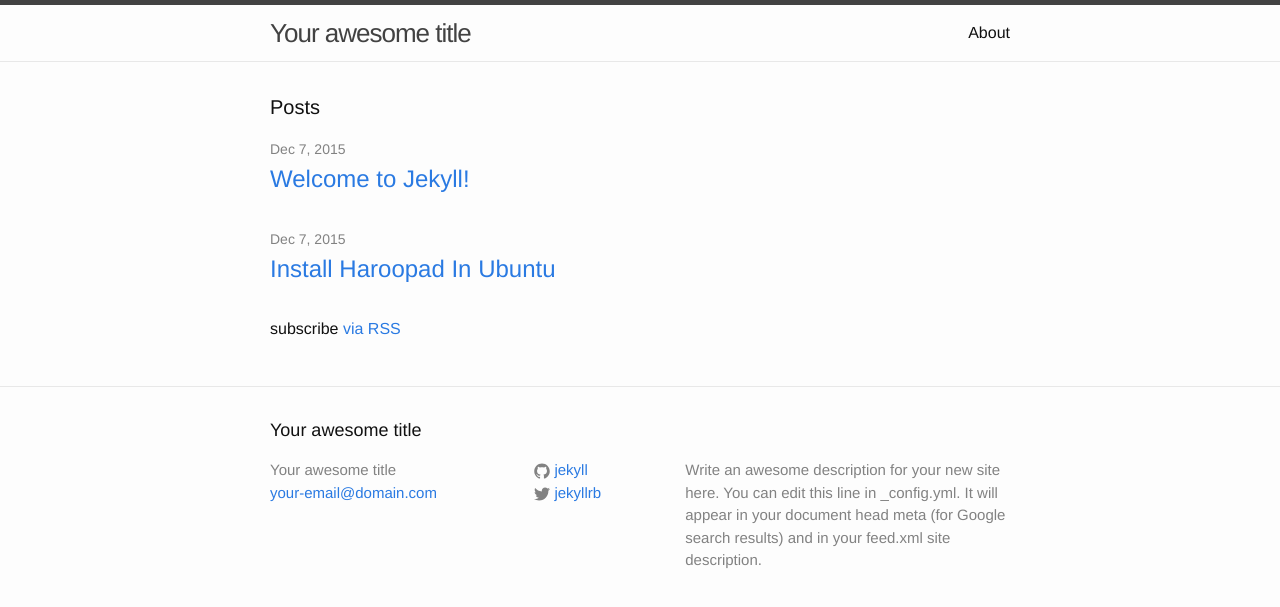
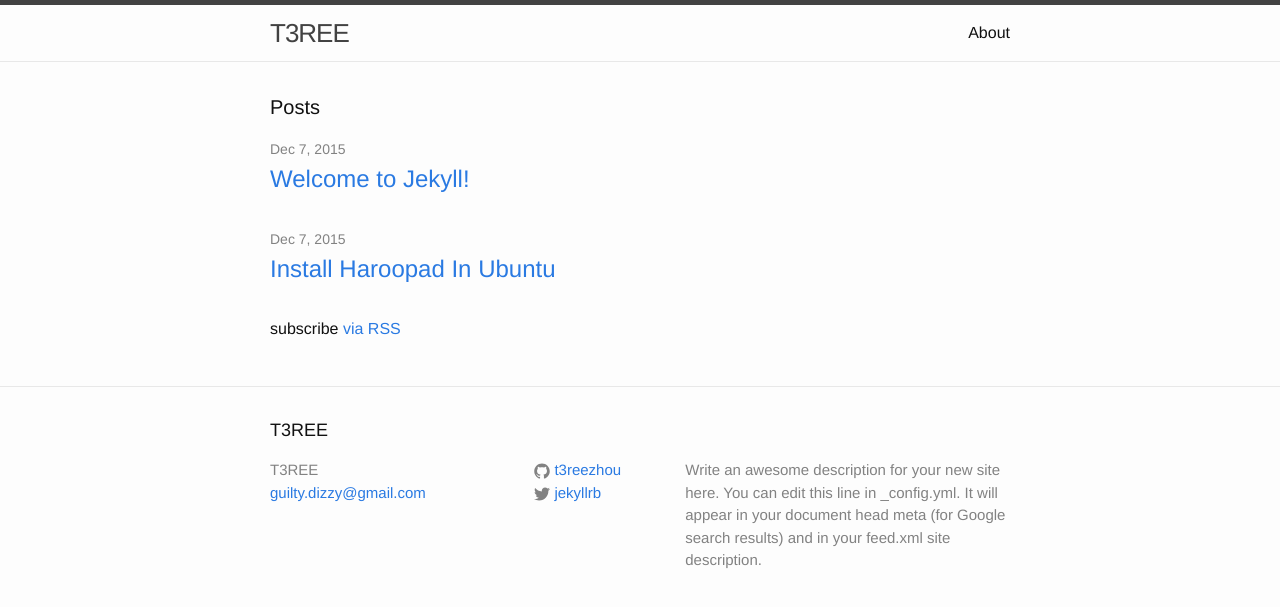
Before and after one commit to t3reezhou/t3reezhou.github.io, a Jekyll site: the page built from index.html, in a window 1280 px wide. Shown: the top 607 px of the page. Built offline with Jekyll 4.4.1, drawn with Linux system fonts in a browser that asks for light colours.

Commit message:
change _config.yml

```diff
--- a/_config.yml
+++ b/_config.yml
@@ -6,8 +6,8 @@
 # 'jekyll serve'. If you change this file, please restart the server process.
 
 # Site settings
-title: Your awesome title
-email: your-email@domain.com
+title: T3REE
+email: guilty.dizzy@gmail.com
 description: > # this means to ignore newlines until "baseurl:"
   Write an awesome description for your new site here. You can edit this
   line in _config.yml. It will appear in your document head meta (for
@@ -15,7 +15,7 @@ description: > # this means to ignore newlines until "baseurl:"
 baseurl: "" # the subpath of your site, e.g. /blog
 url: "http://yourdomain.com" # the base hostname & protocol for your site
 twitter_username: jekyllrb
-github_username:  jekyll
+github_username:  t3reezhou
 
 # Build settings
 markdown: kramdown
```
